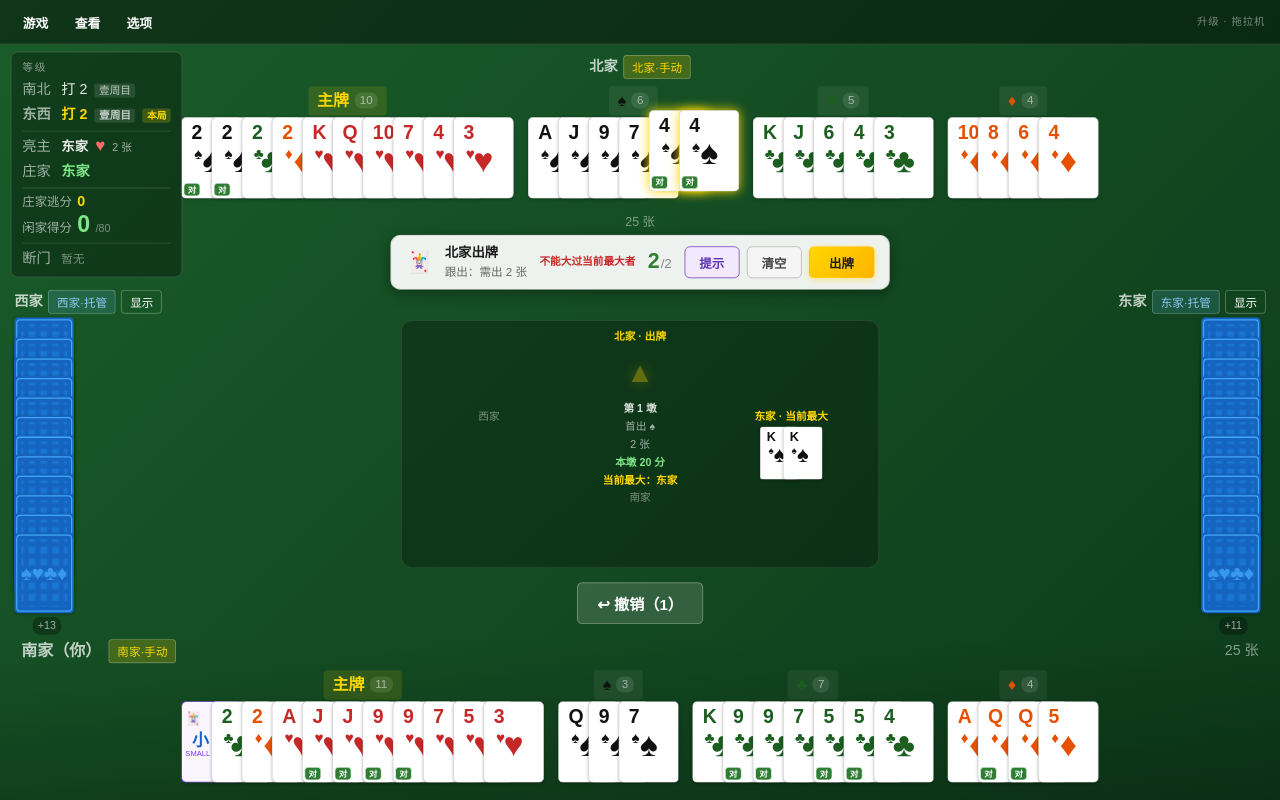
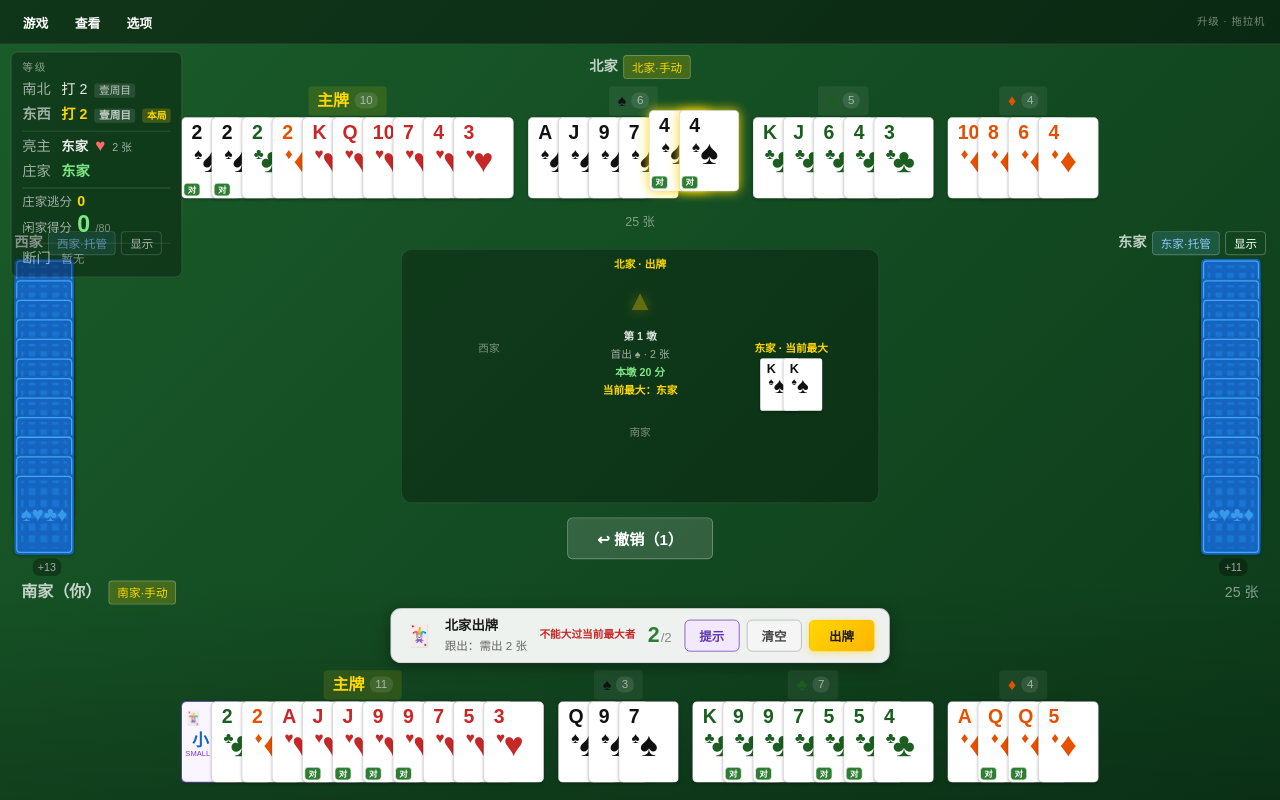
Before and after one commit to HiddenTesla/shengji, a React (Vite) app: page / in a window 1280 px wide. Both pictures are taken after a click on the button "不反主". Built offline with nearby package versions, Linux system fonts and the light colour scheme.

Commit message:
固定元素位置

```diff
--- a/src/App.tsx
+++ b/src/App.tsx
@@ -1187,6 +1187,14 @@ function App() {
   const turnIsManual = isPlaying && playingTurn !== null
     && playerModes[playingTurn] === PlayerMode.Manual;
 
+  // ---- 出牌栏占位 ----
+  // 牌桌高度必须恒定：否则「撤销 / 查看底牌 / 显示上轮」会随出牌栏出现或消失上下跳动。
+  // 北家 / 南家的出牌栏都放在底部同一行（同一时刻只有一家轮到），并始终占位；
+  // 西家 / 东家的出牌栏在各自侧栏里，不参与牌桌高度。
+  const reservePlayBarRow = isPlaying;
+  const showBottomPlayBar = turnIsManual
+    && (playingTurn === PlayerPosition.South || playingTurn === PlayerPosition.North);
+
   const handForDisplay = hands.S;
 
   const canSelectHand = (
@@ -1454,11 +1462,6 @@ function App() {
             ? toggleCard
             : undefined}
         />
-        {playingTurn === PlayerPosition.North && (
-          <div className="stage__playbar">
-            {renderPlayBar()}
-          </div>
-        )}
       </div>
 
       {/* ---- 中部：西家 + 牌桌 + 东家 ---- */}
@@ -1535,9 +1538,10 @@ function App() {
             </>
           )}
 
-          {/* 阶段提示：无边框（牌桌上方不再有框框） */}
+          {/* 阶段提示：无边框（牌桌上方不再有框框）
+              出牌阶段的「托管已暂停」用浮层显示：不占布局，避免把下方按钮顶走 */}
           {(isDealing || isBidding || isBurying || autoPaused) && (
-            <div className="phase-hint">
+            <div className={isPlaying ? 'phase-hint phase-hint--floating' : 'phase-hint'}>
               {isDealing && (
                 <div>
                   发牌中… 可抢亮
@@ -1618,12 +1622,6 @@ function App() {
             />
           )}
 
-          {/* 底牌查看（弹窗，仅南家为庄；桌中央留给出牌区） */}
-          <BottomReveal
-            cards={buriedCards}
-            canReveal={banker === PlayerPosition.South}
-          />
-
           {/* 翻底牌逐张展示 */}
           {flipping && (
             <div className="flip-strip">
@@ -1642,8 +1640,12 @@ function App() {
             </div>
           )}
 
-          {/* 撤销 / 继续托管 */}
+          {/* 撤销 / 继续托管 / 查看底牌（查看底牌的按钮固定在这一行） */}
           <div className="action-row">
+            <BottomReveal
+              cards={buriedCards}
+              canReveal={banker === PlayerPosition.South}
+            />
             <button
               className="undo-button"
               onClick={undo}
@@ -1732,10 +1734,10 @@ function App() {
           </div>
         )}
 
-        {/* 出牌控制栏 */}
-        {isPlaying && turnIsManual && playingTurn === PlayerPosition.South && playState && (
-          <div className="center-row center-row--spaced">
-            {renderPlayBar()}
+        {/* 出牌控制栏：北家 / 南家共用这一行，始终占位（牌桌高度不随轮次变化） */}
+        {reservePlayBarRow && playState && (
+          <div className="center-row center-row--spaced center-row--playbar">
+            {showBottomPlayBar && renderPlayBar()}
           </div>
         )}
 
--- a/src/components/OpponentHand.tsx
+++ b/src/components/OpponentHand.tsx
@@ -102,7 +102,10 @@ export default function OpponentHand({
           playerMode={playerMode}
           onToggleMode={onToggleMode}
         />
-        <div className="opponent-hand__empty">
+        <div className={isSide
+          ? 'opponent-hand__empty opponent-hand__empty--side'
+          : 'opponent-hand__empty'}
+        >
           无手牌
         </div>
       </div>
--- a/src/components/TrickArea.tsx
+++ b/src/components/TrickArea.tsx
@@ -79,6 +79,15 @@ export default function TrickArea({ state, trumpSuit, levelRank }: TrickAreaProp
     ? state.tricks[state.tricks.length - 1]
     : null;
   const compare = showLast && lastTrick !== null;
+  // 勾选「显示上轮」时四家统一使用同一个宽度（取需要最宽的那家）：
+  // 否则各槽位按自己张数变宽，左右两列不等宽 → 中间的信息 / 「显示上轮」会左右漂移。
+  const compareWidth = useMemo(() => {
+    if (!compare || !lastTrick) return null;
+    return Math.max(...SLOTS.map(slot => compareSlotWidth(Math.max(
+      trick.plays.find(p => p.player === slot.player)?.cards.length ?? 0,
+      lastTrick.plays.find(p => p.player === slot.player)?.cards.length ?? 0,
+    ))));
+  }, [compare, lastTrick, trick.plays]);
   // 断门推断：只依据已出的牌（撤销后重算，自然回退）
   const voids = useMemo(
     () => inferVoids([...state.tricks, state.trick], trumpSuit, levelRank),
@@ -107,6 +116,7 @@ export default function TrickArea({ state, trumpSuit, levelRank }: TrickAreaProp
               lastIsLead={compare && lastTrick.leadPlayer === slot.player}
               lastIsWinner={compare && lastTrick.winner === slot.player}
               dimCurrent={compare}
+              compareWidth={compareWidth}
               attempt={isLeadSlot ? trick.throwAttempt : []}
               attemptOpen={openTrick === trickNo}
               onToggleAttempt={() => setOpenTrick(openTrick === trickNo ? null : trickNo)}
@@ -124,21 +134,25 @@ export default function TrickArea({ state, trumpSuit, levelRank }: TrickAreaProp
         <div className="trick-area__trick-no">
           第 {trickNo} 墩
         </div>
-        {leadLabel && <div>首出 {leadLabel}</div>}
-        {trick.leadCount > 0 && <div>{trick.leadCount} 张</div>}
+        {leadLabel && (
+          <div>
+            首出 {leadLabel} · {trick.leadCount} 张
+          </div>
+        )}
         {curPoints > 0 && (
           <div className="trick-area__points">本墩 {curPoints} 分</div>
         )}
-        {currentLeader && (
-          <div className="trick-area__leader">
-            当前最大：{POSITION_NAME_ZH[currentLeader]}家
-          </div>
-        )}
-        {trick.complete && trick.winner && (
-          <div className="trick-area__winner">
-            {POSITION_NAME_ZH[trick.winner]}家赢
-          </div>
-        )}
+        {trick.complete && trick.winner
+          ? (
+            <div className="trick-area__winner">
+              {POSITION_NAME_ZH[trick.winner]}家赢
+            </div>
+          )
+          : currentLeader && (
+            <div className="trick-area__leader">
+              当前最大：{POSITION_NAME_ZH[currentLeader]}家
+            </div>
+          )}
         {lastTrick && (
           <label
             className="trick-area__last-check"
@@ -213,6 +227,7 @@ function PlaySlot({
   lastIsLead,
   lastIsWinner,
   dimCurrent,
+  compareWidth,
   attempt,
   attemptOpen,
   onToggleAttempt,
@@ -233,6 +248,8 @@ function PlaySlot({
   lastIsWinner: boolean;
   /** 本墩的牌是否虚化（勾选「显示上轮」时） */
   dimCurrent: boolean;
+  /** 四家统一的区域宽度（勾选「显示上轮」时；null = 未勾选） */
+  compareWidth: number | null;
   /** 甩牌失败时「原本想甩的牌」（本墩内展示在实际出牌旁） */
   attempt: Card[];
   /** 「欲甩的牌」折叠框是否展开 */
@@ -246,9 +263,9 @@ function PlaySlot({
 }) {
   const n = cards.length;
   const compare = lastCards.length > 0;
-  // 两组并排时各占一半宽度：按张数适当加宽，避免额外的高度
-  const outerW = compare ? compareSlotWidth(Math.max(n, lastCards.length)) : SLOT_W;
-  const groupW = compare ? (outerW - COMPARE_GAP) / 2 : SLOT_W;
+  // 两组并排时各占一半宽度；宽度由 TrickArea 统一给出，保证四家一致
+  const outerW = compareWidth ?? SLOT_W;
+  const groupW = compare ? (outerW - COMPARE_GAP) / 2 : outerW;
   const current = compare ? layoutCompare(cards, groupW) : layoutCards(cards, groupW);
   const previous = layoutCompare(lastCards, groupW);
 
--- a/src/styles/components/_app.scss
+++ b/src/styles/components/_app.scss
@@ -220,26 +220,27 @@
   padding-top: 12px;
 }
 
-.stage__playbar {
-  margin-top: 4px;
-}
-
 .table {
   flex: 1;
   min-height: 0;
   overflow: hidden;
   display: grid;
-  grid-template-columns: 1fr auto 1fr;
+  /* 左右两列强制等宽：中间那列的宽度变化不会把整桌往左右推 */
+  grid-template-columns: minmax(0, 1fr) auto minmax(0, 1fr);
+  /* 行高固定为牌桌高度：两侧手牌 / 出牌栏变高也不会带动中央区域 */
+  grid-template-rows: minmax(0, 1fr);
   align-items: center;
   padding: 0 16px;
 }
 
 .table__west {
   justify-self: start;
+  align-self: start;
 }
 
 .table__east {
   justify-self: end;
+  align-self: start;
 }
 
 .table__west-playbar {
@@ -367,6 +368,17 @@
   color: $color-gold;
 }
 
+/* 出牌阶段的提示：浮在中央区域上方，不占布局 */
+.phase-hint--floating {
+  position: absolute;
+  bottom: calc(100% + 6px);
+  left: 50%;
+  margin-top: 0;
+  transform: translateX(-50%);
+  white-space: nowrap;
+  pointer-events: none;
+}
+
 /* 翻底 / 翻底记录 */
 .flip-strip {
   display: flex;
@@ -384,6 +396,7 @@
 
 /* 撤销 / 继续托管 */
 .action-row {
+  position: relative;
   display: flex;
   align-items: stretch;
   gap: 8px;
@@ -391,9 +404,12 @@
 }
 
 .undo-button {
+  /* 固定宽度：「撤销（N）」位数变化时按钮不会忽宽忽窄 */
+  width: 164px;
   padding: 10px 22px;
   font-size: 17px;
   font-weight: 600;
+  font-variant-numeric: tabular-nums;
   color: #fff;
   cursor: pointer;
   border: 1px solid rgba(255, 255, 255, 0.3);
@@ -407,7 +423,14 @@
   }
 }
 
+/* 继续托管：绝对定位到撤销按钮右侧，出现时不挤压撤销按钮 */
 .resume-button {
+  position: absolute;
+  top: 0;
+  left: calc(100% + 8px);
+  display: flex;
+  align-items: center;
+  height: 100%;
   padding: 10px 22px;
   font-size: 17px;
   font-weight: 600;
@@ -455,6 +478,12 @@
 
   &--spaced {
     margin-bottom: 4px;
+  }
+
+  /* 出牌栏固定占位（62 = 出牌栏高度），避免牌桌高度随轮次变化 */
+  &--playbar {
+    align-items: center;
+    height: 62px;
   }
 }
 
--- a/src/styles/components/_opponent-hand.scss
+++ b/src/styles/components/_opponent-hand.scss
@@ -21,8 +21,17 @@
 }
 
 .opponent-hand__empty {
+  display: flex;
+  align-items: center;
+  justify-content: center;
+  /* 与北家翻开区同高（142 + 计数行 + 间距），最后一手牌出完后牌桌高度不变 */
+  height: 167px;
   font-size: 15px;
   color: rgba(255, 255, 255, 0.35);
+
+  &--side {
+    height: auto;
+  }
 }
 
 /* 北家翻开区：固定高度，避免显示/隐藏切换时按钮位置跳动 */
--- a/src/styles/components/_player-hand.scss
+++ b/src/styles/components/_player-hand.scss
@@ -20,7 +20,8 @@
   display: flex;
   align-items: center;
   justify-content: center;
-  min-height: 80px;
+  /* 与有手牌时等高，最后一手牌出完后底部区域高度不变 */
+  min-height: 142px;
   font-size: 16px;
   color: rgba(255, 255, 255, 0.5);
 }
--- a/src/styles/components/_trick-area.scss
+++ b/src/styles/components/_trick-area.scss
@@ -31,10 +31,13 @@
   flex-direction: column;
   align-items: center;
   gap: 2px;
-  min-width: 82px;
+  /* 固定尺寸：信息行随出牌增减时，牌桌尺寸与下方按钮位置不跳动 */
+  width: 96px;
+  height: 105px;
   font-size: 12px;
   color: rgba(255, 255, 255, 0.6);
   text-align: center;
+  white-space: nowrap;
 }
 
 .trick-area__trick-no {
@@ -61,7 +64,8 @@
   display: flex;
   gap: 5px;
   align-items: center;
-  margin-top: 4px;
+  /* 固定在中央信息格的最下面（信息行多少都不影响它的位置） */
+  margin-top: auto;
   font-size: 14px;
   font-weight: 600;
   color: rgba(255, 255, 255, 0.78);
```
Also changed, not shown: src/components/BottomReveal.tsx (+13 -4 lines), src/styles/components/_bottom-reveal.scss (+11 -0 lines).
